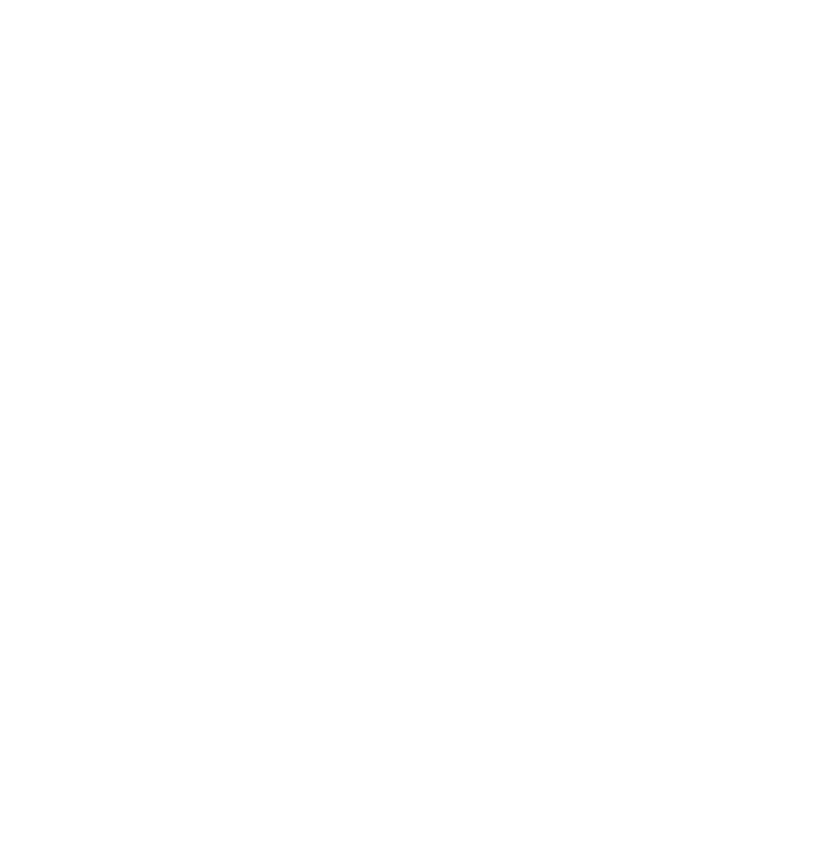
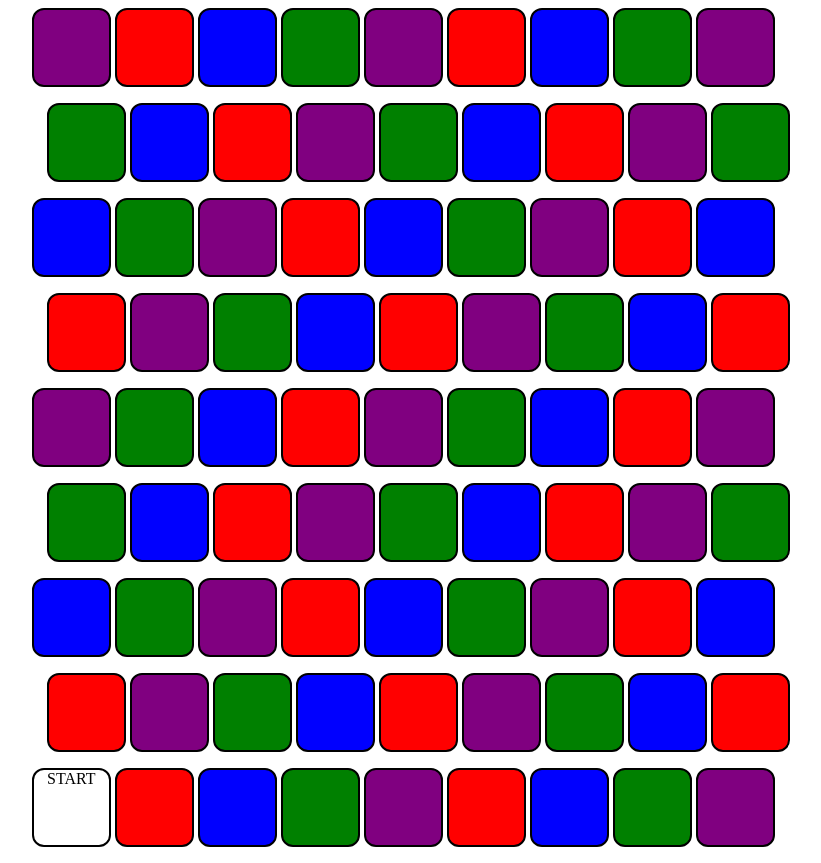
Before and after one commit to Klippman/Space-land, a plain HTML site: page index.html in a window 1280 px wide. Shown: the whole page, without its empty margins (229-1050 px from the left). Before the commit the page ends 800 px from the top, so only its background shows below. Drawn offline with Linux system fonts and the light colour scheme.

Commit message:
html & css changes

```diff
--- a/index.html
+++ b/index.html
@@ -6,8 +6,131 @@
     <meta http-equiv="X-UA-Compatible" content="ie=edge">
     <title>working title</title>
     <script src = 'main.js'></script>
+    <link rel="stylesheet" type="text/css" href="style.css">
 </head>
 <body>
+    <div id="section_nine">
+        <div id="72" class="PURPLE"></div>
+        <div id="73" class="RED"></div>
+        <div id="74" class="BLUE"></div>
+        <div id="75" class="GREEN"></div>
+        <div id="76" class="PURPLE"></div>
+        <div id="77" class="RED"></div>
+        <div id="78" class="BLUE"></div>
+        <div id="79" class="GREEN"></div>
+        <div id="80" class="PURPLE"></div>
+    </div>
 
+    <br>
+
+    <div id="section_eight">
+        <div id="71" class="GREEN"></div>
+        <div id="70" class="BLUE"></div>
+        <div id="69" class="RED"></div>
+        <div id="68" class="PURPLE"></div>
+        <div id="67" class="GREEN"></div>
+        <div id="66" class="BLUE"></div>
+        <div id="65" class="RED"></div>
+        <div id="64" class="PURPLE"></div>
+        <div id="63" class="GREEN"></div>
+    </div>
+
+    <br>
+
+    <div id="section_seven">
+        <div id="54" class="BLUE"></div>
+        <div id="55" class="GREEN"></div>
+        <div id="56" class="PURPLE"></div>
+        <div id="57" class="RED"></div>
+        <div id="58" class="BLUE"></div>
+        <div id="59" class="GREEN"></div>
+        <div id="60" class="PURPLE"></div>
+        <div id="61" class="RED"></div>
+        <div id="62" class="BLUE"></div>
+    </div>
+
+    <br>
+
+    <div id="section_six">
+        <div id="53" class="RED"></div>
+        <div id="52" class="PURPLE"></div>
+        <div id="51" class="GREEN"></div>
+        <div id="50" class="BLUE"></div>
+        <div id="49" class="RED"></div>
+        <div id="48" class="PURPLE"></div>
+        <div id="47" class="GREEN"></div>
+        <div id="46" class="BLUE"></div>
+        <div id="45" class="RED"></div>
+    </div>
+
+    <br>
+
+    <div id="section_five">
+        <div id="44" class="PURPLE"></div>
+        <div id="43" class="GREEN"></div>
+        <div id="42" class="BLUE"></div>
+        <div id="41" class="RED"></div>
+        <div id="40" class="PURPLE"></div>
+        <div id="39" class="GREEN"></div>
+        <div id="38" class="BLUE"></div>
+        <div id="37" class="RED"></div>
+        <div id="36" class="PURPLE"></div>
+    </div>
+
+    <br>
+
+    <div id="section_four">
+        <div id="35" class="GREEN"></div>
+        <div id="34" class="BLUE"></div>
+        <div id="33" class="RED"></div>
+        <div id="32" class="PURPLE"></div>
+        <div id="31" class="GREEN"></div>
+        <div id="30" class="BLUE"></div>
+        <div id="29" class="RED"></div>
+        <div id="28" class="PURPLE"></div>
+        <div id="27" class="GREEN"></div>
+    </div>
+
+    <br>
+
+    <div id="section_three">
+        <div id="18" class="BLUE"></div>
+        <div id="19" class="GREEN"></div>
+        <div id="20" class="PURPLE"></div>
+        <div id="21" class="RED"></div>
+        <div id="22" class="BLUE"></div>
+        <div id="23" class="GREEN"></div>
+        <div id="24" class="PURPLE"></div>
+        <div id="25" class="RED"></div>
+        <div id="26" class="BLUE"></div>
+    </div>
+
+    <br>
+
+    <div id="section_two">
+        <div id="17" class="RED"></div>
+        <div id="16" class="PURPLE"></div>
+        <div id="15" class="GREEN"></div>
+        <div id="14" class="BLUE"></div>
+        <div id="13" class="RED"></div>
+        <div id="12" class="PURPLE"></div>
+        <div id="11" class="GREEN"></div>
+        <div id="10" class="BLUE"></div>
+        <div id="9" class="RED"></div>
+    </div>
+
+    <br>
+
+    <div id="section_one">
+        <div id="0" class="start">START</div>
+        <div id="1" class="RED"></div>
+        <div id="2" class="BLUE"></div>
+        <div id="3" class="GREEN"></div>
+        <div id="4" class="PURPLE"></div>
+        <div id="5" class="RED"></div>
+        <div id="6" class="BLUE"></div>
+        <div id="7" class="GREEN"></div>
+        <div id="8" class="PURPLE"></div>
+    </div>
 </body>
 </html>
--- /dev/null
+++ b/style.css
@@ -0,0 +1,96 @@
+.start {
+    height: 75px;
+    width: 75px;
+    border: 2px solid black;
+    vertical-align: bottom;
+    margin-bottom: 4px;
+    text-align: center;
+}
+
+.RED {
+    background-color: red;
+    height: 75px;
+    width: 75px;
+    border: 2px solid black;
+}
+
+.BLUE {
+    background-color: blue;
+    height: 75px;
+    width: 75px;
+    border: 2px solid black;
+}
+
+.GREEN {
+    background-color: green;
+    height: 75px;
+    width: 75px;
+    border: 2px solid black;
+}
+
+.PURPLE {
+    background-color: purple;
+    height: 75px;
+    width: 75px;
+    border: 2px solid black;
+}
+
+
+div {
+    display: inline-block;
+    border-radius: 12px;
+}
+
+#section_nine {
+    float: left;
+    margin-left: 20%;
+    margin-bottom: 12px;
+}
+
+#section_eight {
+    float: right;
+    margin-right: 20%;
+    margin-bottom: 12px;
+}
+
+#section_seven {
+    float: left;
+    margin-left: 20%;
+    margin-bottom: 12px;
+}
+
+#section_six {
+    float: right;
+    margin-right: 20%;
+    margin-bottom: 12px;
+}
+
+#section_five {
+    float: left;
+    margin-left: 20%;
+    margin-bottom: 12px;
+}
+
+#section_four {
+    float: right;
+    margin-right: 20%;
+    margin-bottom: 12px;
+}
+
+#section_three {
+    float: left;
+    margin-left: 20%;
+    margin-bottom: 12px;
+}
+
+#section_two {
+    float: right;
+    margin-right: 20%;
+    margin-bottom: 12px;
+}
+
+#section_one {
+    float: left;
+    margin-left: 20%;
+    margin-bottom: 12px;
+}
```
